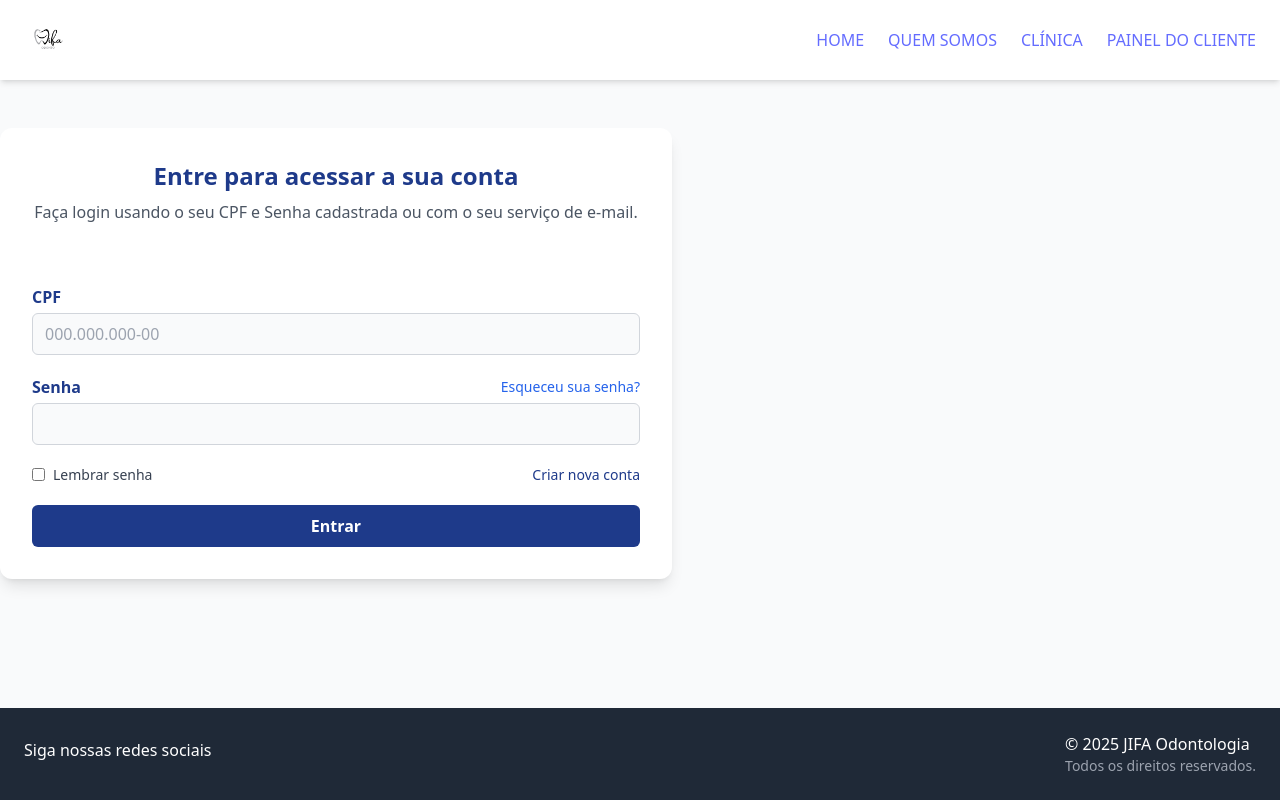
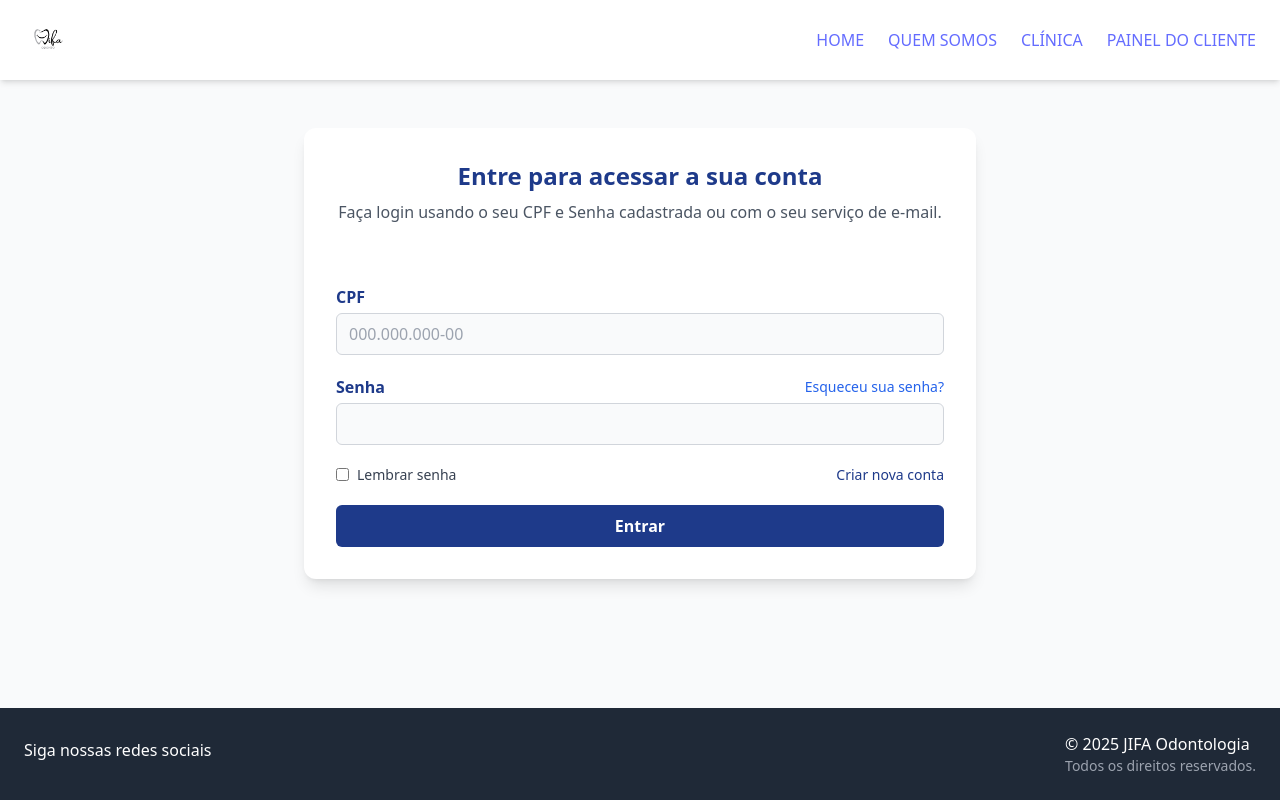
Before and after one commit to jifa-team/ep2-pi4, a React (Vite) app in the folder frontend/: page /login in a window 1280 px wide. Built offline with nearby package versions, Linux system fonts and the light colour scheme.

Commit message:
fix: Centraliza o formulário de login

```diff
--- a/frontend/src/components/LoginForm.jsx
+++ b/frontend/src/components/LoginForm.jsx
@@ -2,7 +2,7 @@ import React from 'react';
 
 const LoginForm = () => {
   return (
-    <div className="max-w-2xl mt-12 bg-white rounded-xl shadow-lg p-8">
+    <div className="max-w-2xl mx-auto mt-12 bg-white rounded-xl shadow-lg p-8">
       <div className="mb-6 text-center">
         <h1 className="text-2xl font-bold text-blue-900 mb-2">Entre para acessar a sua conta</h1>
         <p className="text-gray-600 text-base">Faça login usando o seu CPF e Senha cadastrada ou com o seu serviço de e-mail.</p>
```
